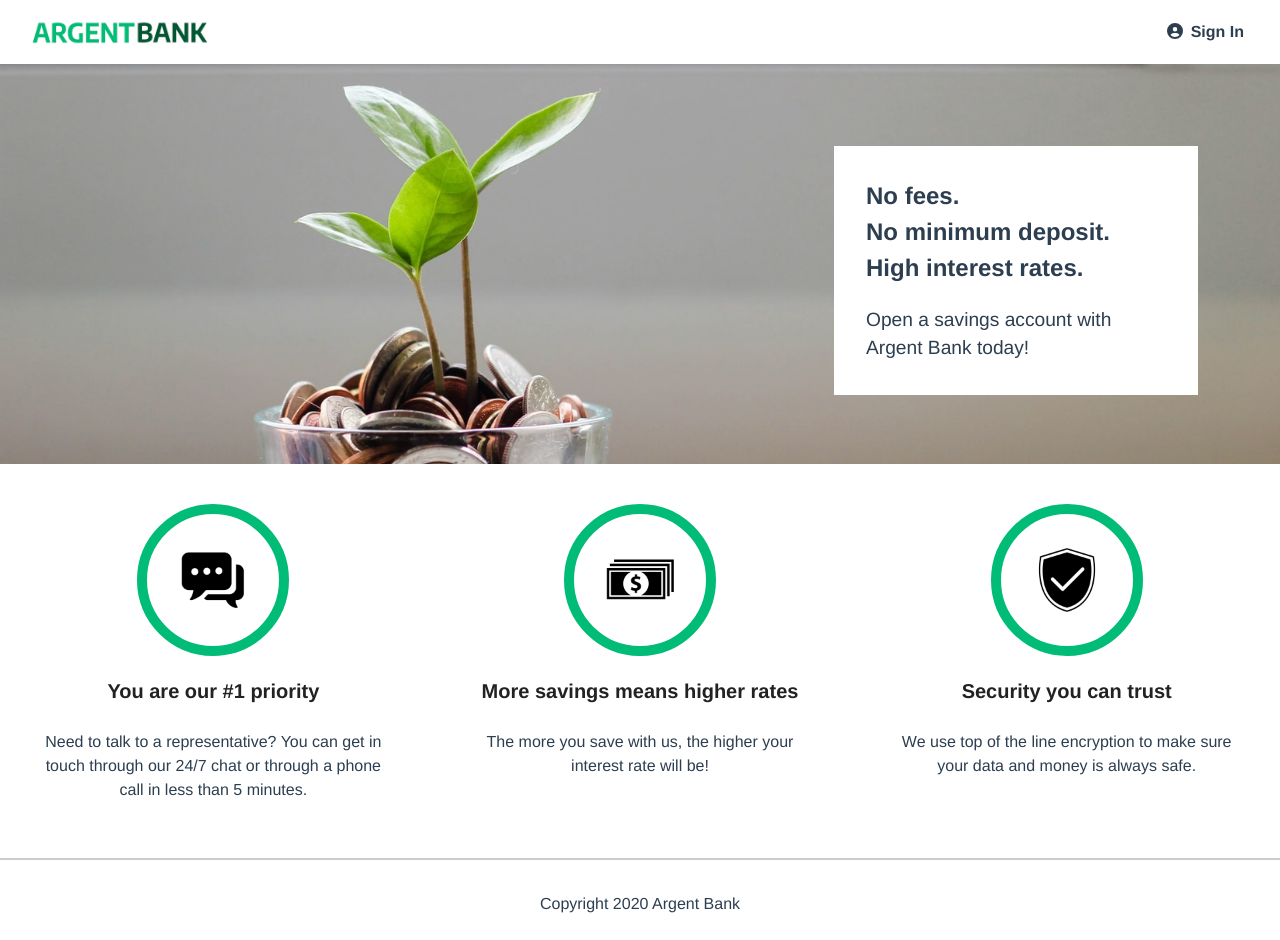
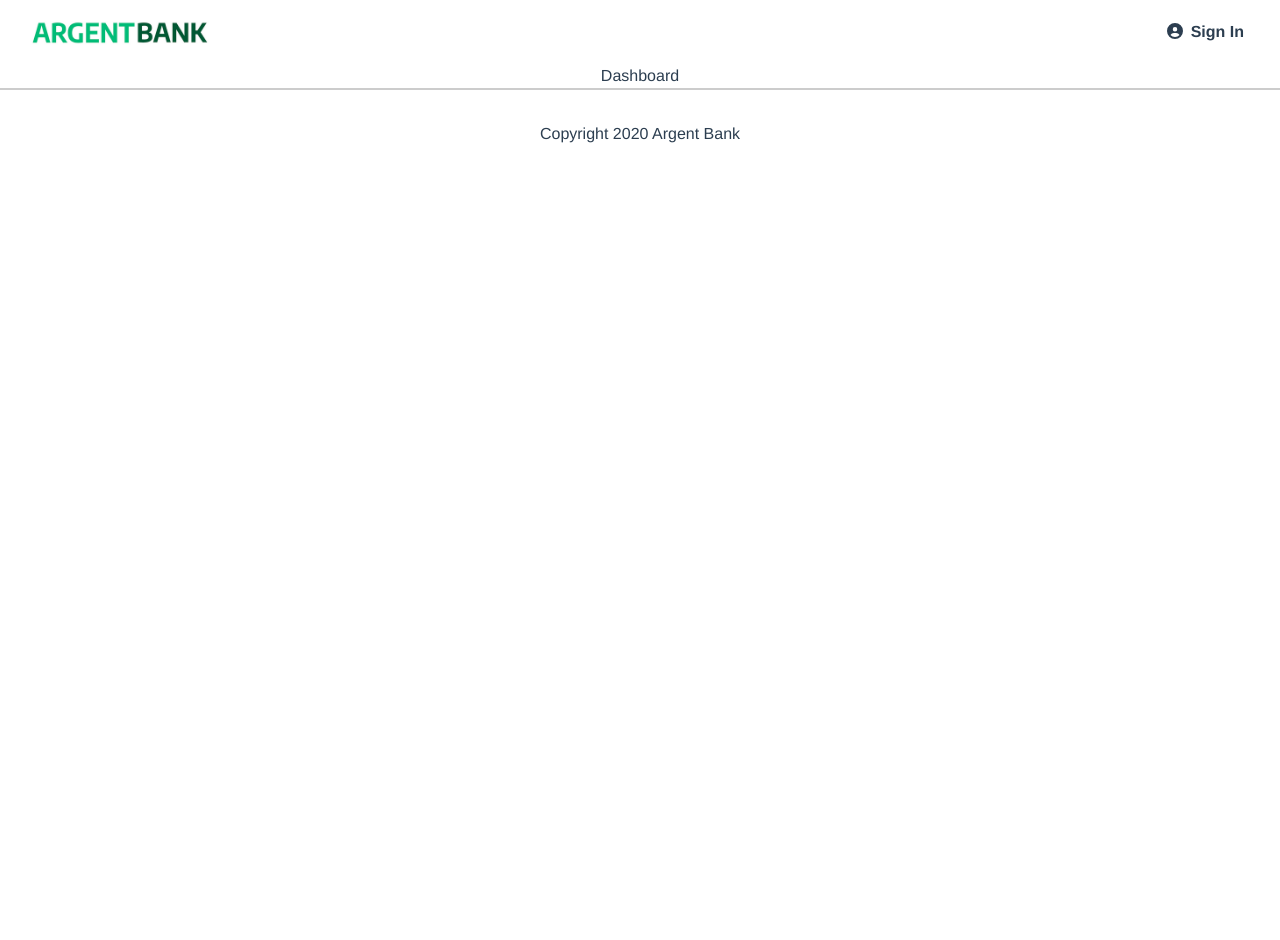
Before and after one commit to laticauda-64/openClassRooms_13_18022022, a React (Vite) app: page /dashboard in a window 1280 px wide. After the commit the page ends 800 px from the top, so only its background shows below. Built offline with nearby package versions, Linux system fonts and the light colour scheme.

Commit message:
Added React Router

```diff
--- a/src/App.jsx
+++ b/src/App.jsx
@@ -1,12 +1,12 @@
+import { Outlet } from "react-router-dom";
 import Footer from "./components/layout/Footer";
 import Header from "./components/layout/Header";
-import Home from "./pages/Home";
 
 export const App = () => {
 	return (
 		<>
 			<Header />
-			<Home />
+			<Outlet />
 			<Footer />
 		</>
 	);
--- a/src/components/layout/Header.jsx
+++ b/src/components/layout/Header.jsx
@@ -2,18 +2,21 @@ import styled from "styled-components";
 import LogoPic from "../../assets/img/argentBankLogo.png";
 import { FontAwesomeIcon } from "@fortawesome/react-fontawesome";
 import { faUserCircle } from "@fortawesome/free-solid-svg-icons";
+import { Link } from "react-router-dom";
 
 export default function Header() {
 	return (
 		<TopNav>
 			<Logo>
-				<img src={LogoPic} alt="Argent Bank Logo" />
+				<Link to={"/"}>
+					<img src={LogoPic} alt="Argent Bank Logo" />
+				</Link>
 			</Logo>
 			<Menu>
-				<a className="item" href="./sign-in.html">
+				<Link className="item" to="/login">
 					<Icon icon={faUserCircle} />
 					Sign In
-				</a>
+				</Link>
 			</Menu>
 		</TopNav>
 	);
--- a/src/components/layout/Hero.jsx
+++ b/src/components/layout/Hero.jsx
@@ -43,7 +43,7 @@ const HeroSection = styled.section`
 const Content = styled.div`
 	position: relative;
 	top: 2rem;
-	width: 200px;
+	width: 264px;
 	background: white;
 	padding: 2rem;
 	text-align: left;
--- a/src/main.jsx
+++ b/src/main.jsx
@@ -1,12 +1,24 @@
 import React from "react";
 import ReactDOM from "react-dom";
+import { BrowserRouter, Routes, Route } from "react-router-dom";
 import { App } from "./App";
+import Home from "./pages/Home";
+import Login from "./pages/Login";
+import Dashboard from "./pages/Dashboard";
 import "./assets/css/base.css";
 import "./assets/css/reset.css";
 
 ReactDOM.render(
 	<React.StrictMode>
-		<App />
+		<BrowserRouter>
+			<Routes>
+				<Route path="/" element={<App />}>
+					<Route index element={<Home />} />
+					<Route path="login" element={<Login />} />
+					<Route path="dashboard" element={<Dashboard />} />
+				</Route>
+			</Routes>
+		</BrowserRouter>
 	</React.StrictMode>,
 	document.getElementById("root")
 );
```
